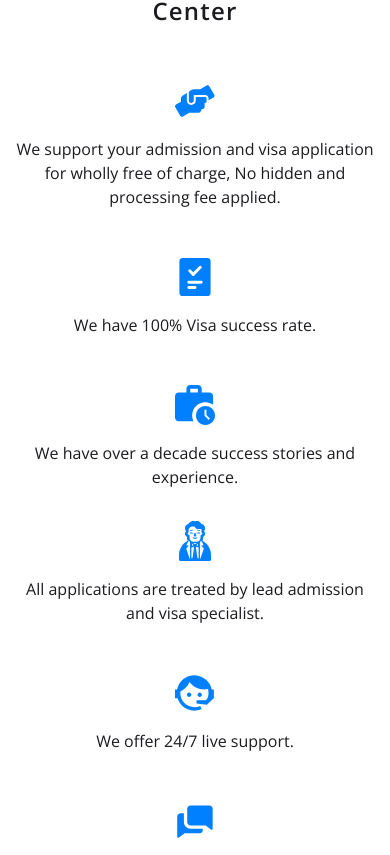
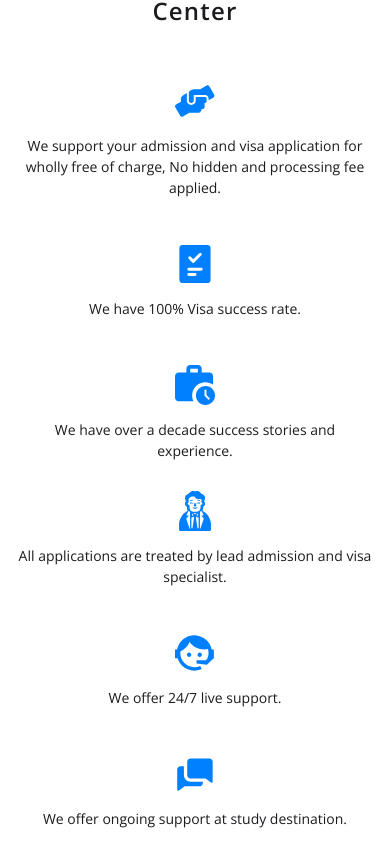
Before and after one commit to British-AUC/company-website, a React (Vite) app in the folder website/: page /about in a window 390 px wide. Shown: the part 2129-2984 px from the top of the page. Built offline with nearby package versions, Linux system fonts and the light colour scheme.

Commit message:
changed font size in values container

```diff
--- a/website/src/styles/App.css
+++ b/website/src/styles/App.css
@@ -729,6 +729,9 @@ footer #copyright2 {
   width: 40px;
   height: 40px;
 }
+.section-ten .section-ten-sub .sub .values-container img p, .section-ten .section-ten-sub .sub .values-container img .section-eight h2, .section-eight .section-ten .section-ten-sub .sub .values-container img h2 {
+  font-size: 1rem;
+}
 
 .section-eleven {
   display: flex;
--- a/website/src/styles/App.scss
+++ b/website/src/styles/App.scss
@@ -772,6 +772,9 @@ footer {
         img {
           width: 40px;
           height: 40px;
+          p {
+            font-size: 1rem;
+          }
         }
       }
     }
--- a/website/src/styles/App_mobile.css
+++ b/website/src/styles/App_mobile.css
@@ -296,6 +296,9 @@
     text-align: center;
     gap: 0;
   }
+  .section-ten .section-ten-sub .sub .values-container p {
+    font-size: 0.875rem;
+  }
   .section-eleven {
     padding: 3em 1em;
   }
--- a/website/src/styles/App_mobile.scss
+++ b/website/src/styles/App_mobile.scss
@@ -351,6 +351,9 @@ $testborder: 1px solid red;
           align-items: center;
           text-align: center;
           gap: 0;
+          p {
+            font-size: 0.875rem;
+          }
         }
       }
     }
```
Also changed, not shown: 2 other files (tests, documents, lock files or other folders).
